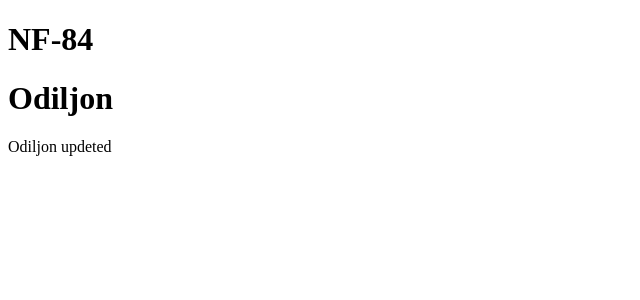
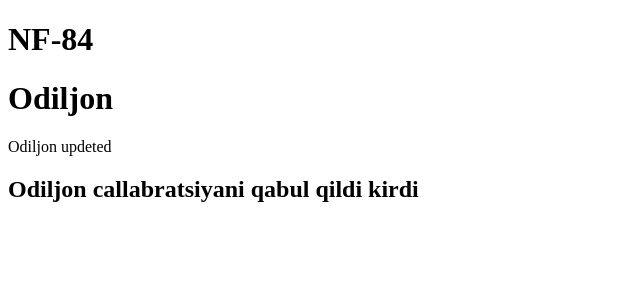
Before and after one commit to khakimovM/pull_request_84, a React (Vite) app: page /odiljon in a window 1280 px wide. Shown: the top 300 px of the page, without its empty margins (0-640 px from the left). Built offline with nearby package versions, Linux system fonts and the light colour scheme.

Commit message:
odiljon page new

```diff
--- a/src/pages/Odiljon.jsx
+++ b/src/pages/Odiljon.jsx
@@ -5,6 +5,7 @@ const Odiljon = () => {
     <div>
       <h1>Odiljon</h1>
       <p>Odiljon updeted</p>
+      <h2>Odiljon callabratsiyani qabul qildi kirdi</h2>
     </div>
   );
 };
```
